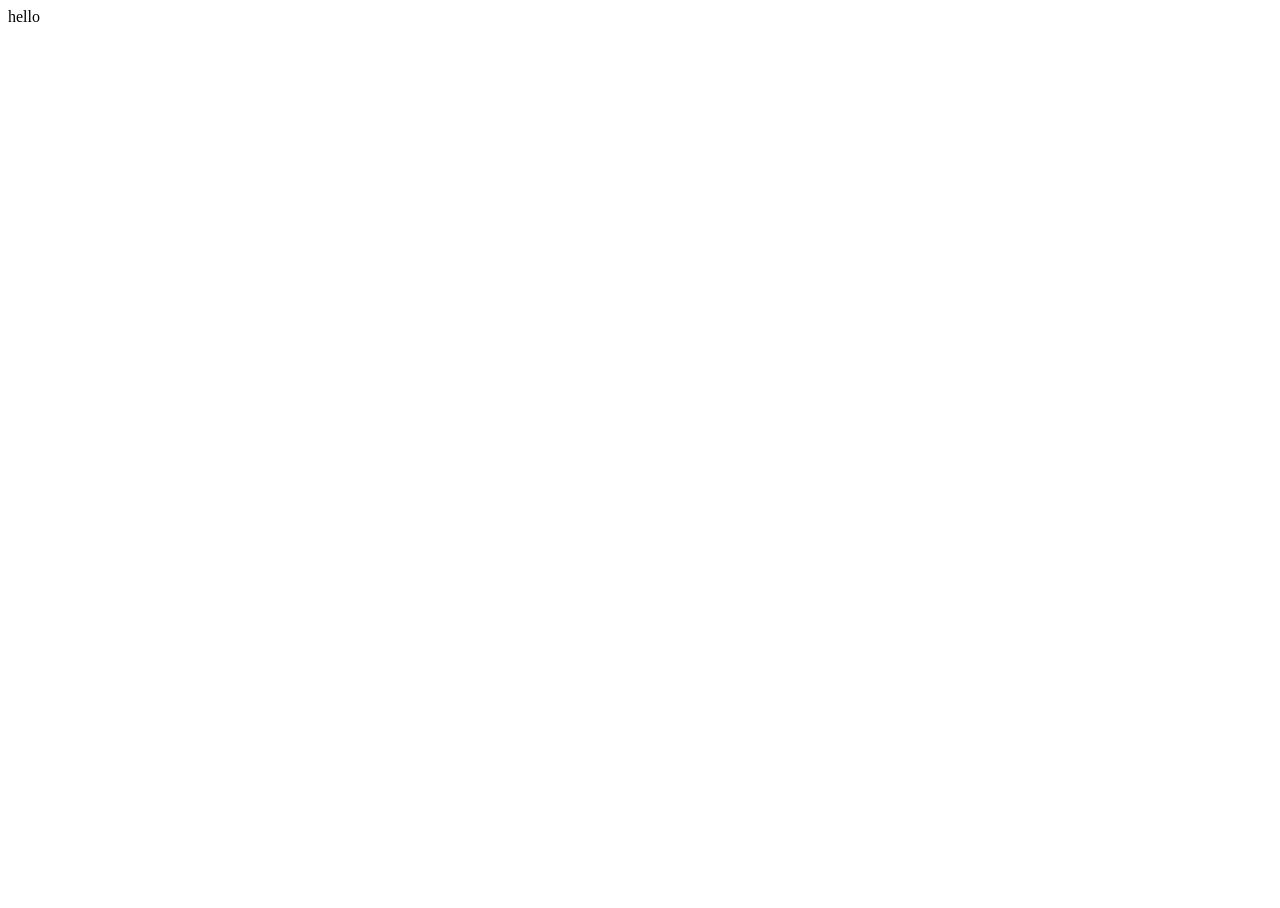
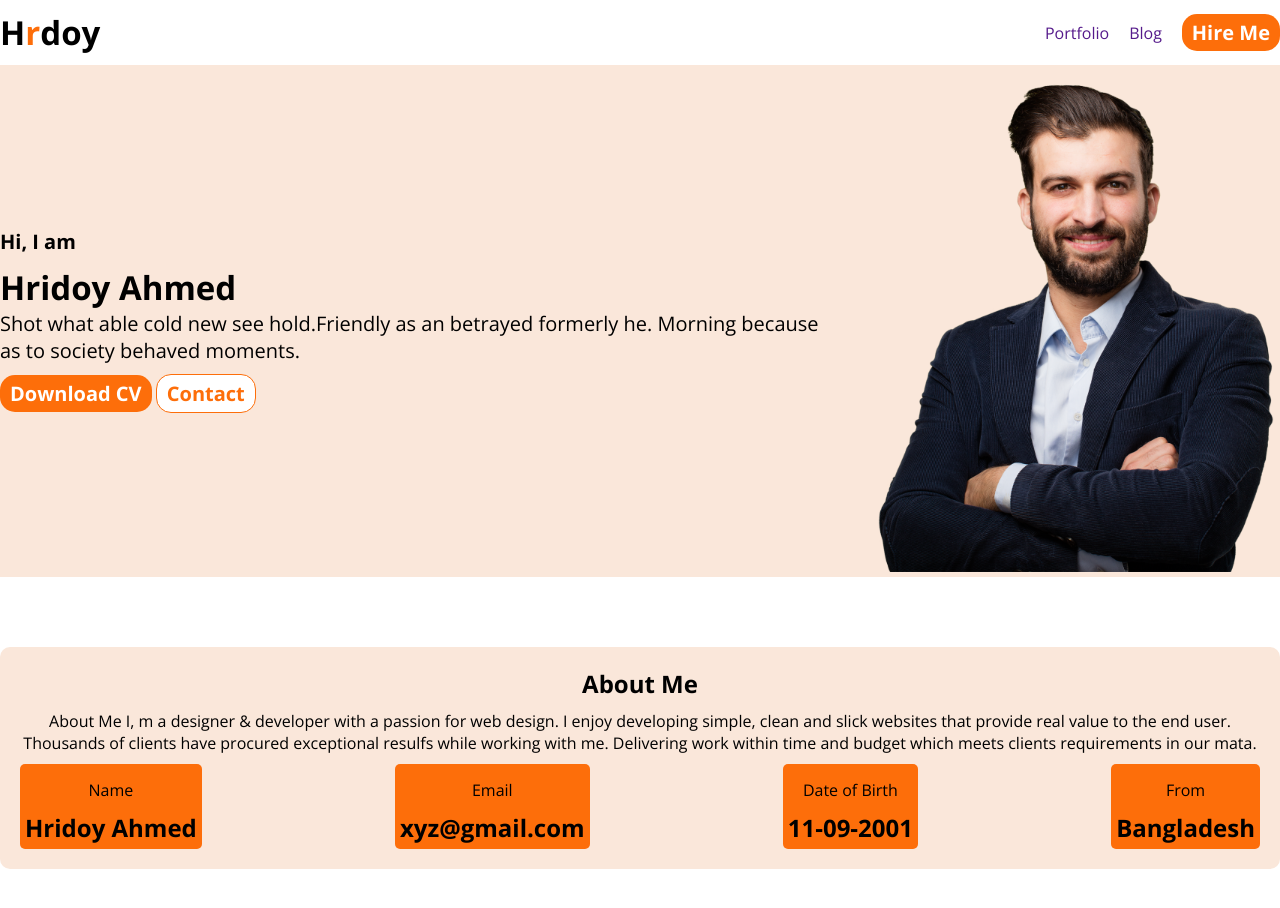
Before and after one commit to mdhridoy33/First_Portfolio, a plain HTML site: page index.html in a window 1280 px wide. Before the commit the page ends 800 px from the top, so only its background shows below. Drawn offline with nearby package versions, Linux system fonts and the light colour scheme.

Commit message:
First Time

```diff
--- a/index.html
+++ b/index.html
@@ -1,14 +1,82 @@
 <!DOCTYPE html>
 <html lang="en">
+
 <head>
     <meta charset="UTF-8">
     <meta name="viewport" content="width=device-width, initial-scale=1.0">
     <title>First Portfolio</title>
     <link rel="stylesheet" href="styles/style.css">
+    <!-- google font -->
+    <link rel="preconnect" href="https://fonts.googleapis.com">
+    <link rel="preconnect" href="https://fonts.gstatic.com" crossorigin>
+    <link href="https://fonts.googleapis.com/css2?family=Open+Sans:ital,wght@0,300..800;1,300..800&display=swap"
+        rel="stylesheet">
+</head>
 
-</head>
 <body>
-    hello
+    <!-- navber start -->
+    <header>
+        <nav class="container">
+            <h2 class="logo">H<san class="logo-r">r</san>doy</h2>
+            <ul class="ul">
+                <li><a href="">Portfolio</a></li>
+                <li><a href="">Blog</a></li>
+                <li><a href=""><button class="btn">Hire Me</button></a></li>
+            </ul>
+        </nav>
+    </header>
+    <!-- navber end -->
+    <!-- banner start -->
+    <section class="hero-parent-root">
+        <!-- left div -->
+        <div class="container hero-parent">
+            <div class="hero-left">
+                <p class="hero-p">Hi, I am</p>
+                <h1>Hridoy Ahmed</h1>
+                <p class="hero-left-p">Shot what able cold new see hold.Friendly as an betrayed formerly he. Morning
+                    because as to society
+                    behaved moments.
+                </p>
+                <div class="hero-left-btn">
+                    <button class="btn">Download CV</button>
+                    <button class="btn-2">Contact</button>
+                </div>
 
+            </div>
+            <!-- right -->
+            <div class="hero-right">
+                <img src="./images/hardy.png" alt="">
+            </div>
+        </div>
+    </section>
+    <!-- about section start -->
+    <section class="container about-parent">
+        <h2>About Me</h2>
+        <p>About Me
+            I, m a designer & developer with a passion for web design. I enjoy developing simple, clean and slick
+            websites that provide real value to the end user. Thousands of clients have procured exceptional resulfs
+            while working with me. Delivering work within time and budget which meets clients requirements in our mata.
+        </p>
+        <div class="about-box-parent">
+            <div class="box">
+                <P>Name</P>
+                <h2>Hridoy Ahmed</h2>
+            </div>
+            <div class="box">
+                <p>Email</p>
+                <h2>xyz@gmail.com</h2>
+            </div>
+            <div class="box">
+                <p>Date of Birth</p>
+                <h2>11-09-2001</h2>
+            </div>
+            <div class="box">
+                <p>From</p>
+                <h2>Bangladesh</h2>
+            </div>
+        </div>
+
+    </section>
 </body>
+
 </html>
--- a/styles/style.css
+++ b/styles/style.css
@@ -0,0 +1,125 @@
+* {
+    padding: 0px;
+    margin: 0px;
+    font-family: "Open Sans", sans-serif;
+}
+img{
+    max-width: 100%;
+}
+
+.container {
+    max-width: 1440px;
+    margin: auto;
+}
+
+header {
+    /* background-color: red; */
+}
+
+nav {
+    /* background-color: aqua;  */
+    display: flex;
+    justify-content: space-between;
+    /* max-width: 1440px;
+    margin: auto; */
+    padding: 10px 0px;
+}
+
+.logo {
+    font-weight: bolder;
+    font-size: 33px;
+
+}
+
+.logo-r {
+    color: #fd6e0a;
+}
+
+.ul {
+    display: flex;
+    gap: 20px;
+    list-style: none;
+    justify-content: center;
+    align-items: center;
+}
+
+ul li a {
+    text-decoration: none;
+}
+
+.btn {
+    background-color: #fd6e0a;
+    padding: 5px 10px;
+    border-radius: 15px;
+    border: none;
+    font-weight: bolder;
+    font-size: 20px;
+    color: white;
+    cursor: pointer;
+}
+
+.btn-2 {
+    background-color: white;
+    padding: 5px 10px;
+    border-radius: 15px;
+    border: 1px solid #fd6e0a;
+    font-weight: bolder;
+    font-size: 20px;
+    color: #fd6e0a;
+    cursor: pointer;
+}
+
+.hero-parent-root {
+    background-color: #fae7da;
+}
+
+.hero-parent {
+    display: flex;
+    justify-content: space-between;
+    align-items: center;
+    ;
+
+}
+
+.hero-p {
+    font-size: 20px;
+    font-weight: bold;
+}
+
+.hero-left-p {
+    font-size: 20px;
+    font-weight: lighter;
+}
+
+.hero-left h1 {
+    font-weight: bolder;
+    font-size: 33px;
+    margin-top: 10px;
+}
+
+.hero-left-btn {
+    margin-top: 10px;
+
+}
+/* about us css */
+.about-parent{
+    background-color: #fae7da;
+    margin: 70px auto;
+    border-radius: 10px;
+    padding: 20px;
+    text-align: center;
+
+}
+.about-parent p{
+    margin: 10px 0px;
+}
+.about-box-parent{
+    display: flex;
+    justify-content: space-between;
+    gap: 10px;
+}
+.about-box-parent .box{
+background-color: #fd6e0a;
+padding: 5px;
+border-radius: 5px;
+}
```
Also changed, not shown: images/developer.png (added), images/hardy.png (added), images/header_bg.png (added), images/icons/facebook.png (added), images/icons/insta.png (added), images/icons/js.png (added), images/icons/mongo.png (added), images/icons/nodejs.png (added), images/icons/react.png (added), images/icons/twitter.png (added).
